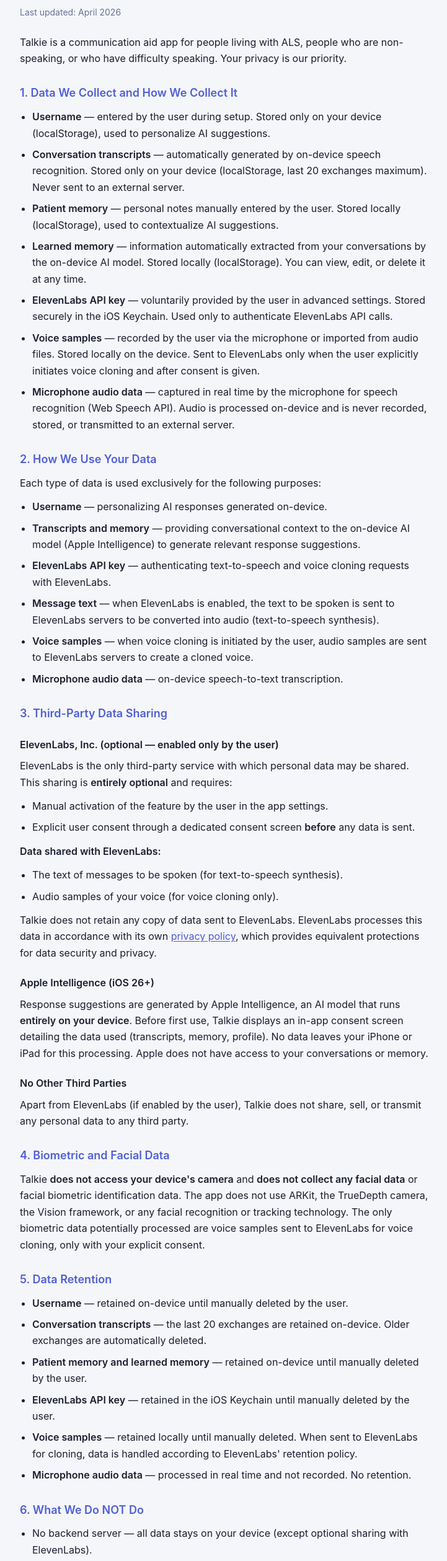
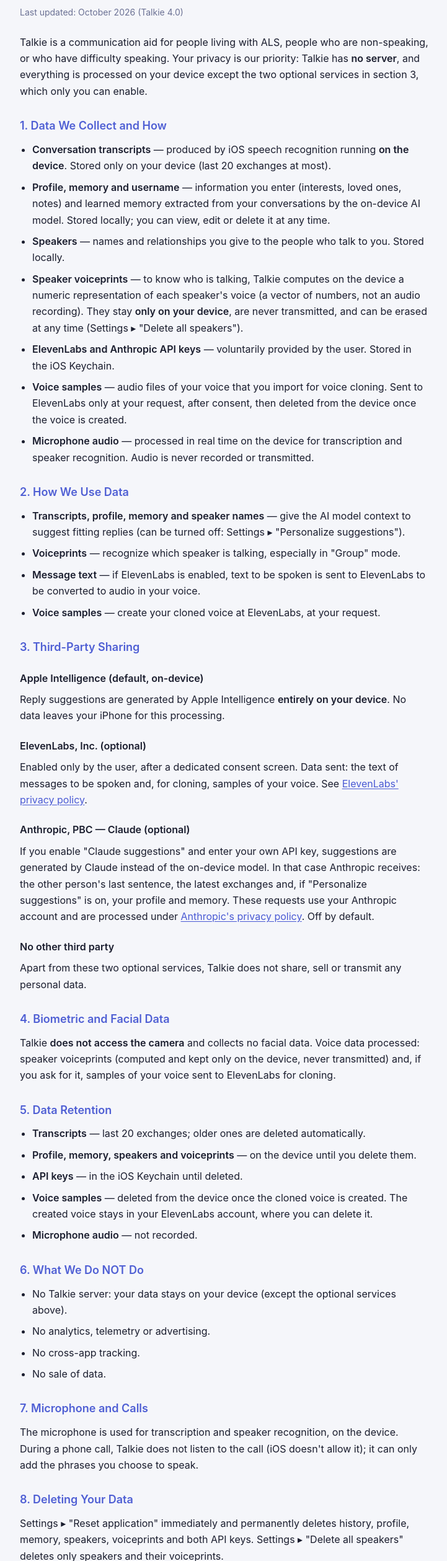
Before and after one commit to LeonardoGracioS/talkie-support, a plain HTML site: page privacy-en.html in a window 1280 px wide. Shown: the part 60-2578 px from the top of the page at 62% size, without its empty margins (278-999 px from the left). Drawn offline with Linux system fonts and the light colour scheme.

Commit message:
docs(privacy): Talkie 4.0 — on-device speaker voiceprints, optional Claude (Anthropic), sample deletion after cloning, full reset
Co-Authored-By: Claude Opus 5.5 <noreply@anthropic.com>

```diff
--- a/privacy-en.html
+++ b/privacy-en.html
@@ -87,88 +87,75 @@ strong { color: var(--text); font-weight: 600; }
 </head>
 <body>
 <h1>Privacy Policy</h1>
-<div class="date">Last updated: April 2026</div>
+<div class="date">Last updated: October 2026 (Talkie 4.0)</div>
 
-<p>Talkie is a communication aid app for people living with ALS, people who are non-speaking, or who have difficulty speaking. Your privacy is our priority.</p>
+<p>Talkie is a communication aid for people living with ALS, people who are non-speaking, or who have difficulty speaking. Your privacy is our priority: Talkie has <strong>no server</strong>, and everything is processed on your device except the two optional services in section 3, which only you can enable.</p>
 
-<h2>1. Data We Collect and How We Collect It</h2>
+<h2>1. Data We Collect and How</h2>
 <ul>
-  <li><strong>Username</strong> — entered by the user during setup. Stored only on your device (localStorage), used to personalize AI suggestions.</li>
-  <li><strong>Conversation transcripts</strong> — automatically generated by on-device speech recognition. Stored only on your device (localStorage, last 20 exchanges maximum). Never sent to an external server.</li>
-  <li><strong>Patient memory</strong> — personal notes manually entered by the user. Stored locally (localStorage), used to contextualize AI suggestions.</li>
-  <li><strong>Learned memory</strong> — information automatically extracted from your conversations by the on-device AI model. Stored locally (localStorage). You can view, edit, or delete it at any time.</li>
-  <li><strong>ElevenLabs API key</strong> — voluntarily provided by the user in advanced settings. Stored securely in the iOS Keychain. Used only to authenticate ElevenLabs API calls.</li>
-  <li><strong>Voice samples</strong> — recorded by the user via the microphone or imported from audio files. Stored locally on the device. Sent to ElevenLabs only when the user explicitly initiates voice cloning and after consent is given.</li>
-  <li><strong>Microphone audio data</strong> — captured in real time by the microphone for speech recognition (Web Speech API). Audio is processed on-device and is never recorded, stored, or transmitted to an external server.</li>
+  <li><strong>Conversation transcripts</strong> — produced by iOS speech recognition running <strong>on the device</strong>. Stored only on your device (last 20 exchanges at most).</li>
+  <li><strong>Profile, memory and username</strong> — information you enter (interests, loved ones, notes) and learned memory extracted from your conversations by the on-device AI model. Stored locally; you can view, edit or delete it at any time.</li>
+  <li><strong>Speakers</strong> — names and relationships you give to the people who talk to you. Stored locally.</li>
+  <li><strong>Speaker voiceprints</strong> — to know who is talking, Talkie computes on the device a numeric representation of each speaker's voice (a vector of numbers, not an audio recording). They stay <strong>only on your device</strong>, are never transmitted, and can be erased at any time (Settings ▸ "Delete all speakers").</li>
+  <li><strong>ElevenLabs and Anthropic API keys</strong> — voluntarily provided by the user. Stored in the iOS Keychain.</li>
+  <li><strong>Voice samples</strong> — audio files of your voice that you import for voice cloning. Sent to ElevenLabs only at your request, after consent, then deleted from the device once the voice is created.</li>
+  <li><strong>Microphone audio</strong> — processed in real time on the device for transcription and speaker recognition. Audio is never recorded or transmitted.</li>
 </ul>
 
-<h2>2. How We Use Your Data</h2>
-<p>Each type of data is used exclusively for the following purposes:</p>
+<h2>2. How We Use Data</h2>
 <ul>
-  <li><strong>Username</strong> — personalizing AI responses generated on-device.</li>
-  <li><strong>Transcripts and memory</strong> — providing conversational context to the on-device AI model (Apple Intelligence) to generate relevant response suggestions.</li>
-  <li><strong>ElevenLabs API key</strong> — authenticating text-to-speech and voice cloning requests with ElevenLabs.</li>
-  <li><strong>Message text</strong> — when ElevenLabs is enabled, the text to be spoken is sent to ElevenLabs servers to be converted into audio (text-to-speech synthesis).</li>
-  <li><strong>Voice samples</strong> — when voice cloning is initiated by the user, audio samples are sent to ElevenLabs servers to create a cloned voice.</li>
-  <li><strong>Microphone audio data</strong> — on-device speech-to-text transcription.</li>
+  <li><strong>Transcripts, profile, memory and speaker names</strong> — give the AI model context to suggest fitting replies (can be turned off: Settings ▸ "Personalize suggestions").</li>
+  <li><strong>Voiceprints</strong> — recognize which speaker is talking, especially in "Group" mode.</li>
+  <li><strong>Message text</strong> — if ElevenLabs is enabled, text to be spoken is sent to ElevenLabs to be converted to audio in your voice.</li>
+  <li><strong>Voice samples</strong> — create your cloned voice at ElevenLabs, at your request.</li>
 </ul>
 
-<h2>3. Third-Party Data Sharing</h2>
-<h3>ElevenLabs, Inc. (optional — enabled only by the user)</h3>
-<p>ElevenLabs is the only third-party service with which personal data may be shared. This sharing is <strong>entirely optional</strong> and requires:</p>
-<ul>
-  <li>Manual activation of the feature by the user in the app settings.</li>
-  <li>Explicit user consent through a dedicated consent screen <strong>before</strong> any data is sent.</li>
-</ul>
-<p><strong>Data shared with ElevenLabs:</strong></p>
-<ul>
-  <li>The text of messages to be spoken (for text-to-speech synthesis).</li>
-  <li>Audio samples of your voice (for voice cloning only).</li>
-</ul>
-<p>Talkie does not retain any copy of data sent to ElevenLabs. ElevenLabs processes this data in accordance with its own <a href="https://elevenlabs.io/privacy" target="_blank" rel="noopener">privacy policy</a>, which provides equivalent protections for data security and privacy.</p>
+<h2>3. Third-Party Sharing</h2>
+<h3>Apple Intelligence (default, on-device)</h3>
+<p>Reply suggestions are generated by Apple Intelligence <strong>entirely on your device</strong>. No data leaves your iPhone for this processing.</p>
 
-<h3>Apple Intelligence (iOS 26+)</h3>
-<p>Response suggestions are generated by Apple Intelligence, an AI model that runs <strong>entirely on your device</strong>. Before first use, Talkie displays an in-app consent screen detailing the data used (transcripts, memory, profile). No data leaves your iPhone or iPad for this processing. Apple does not have access to your conversations or memory.</p>
+<h3>ElevenLabs, Inc. (optional)</h3>
+<p>Enabled only by the user, after a dedicated consent screen. Data sent: the text of messages to be spoken and, for cloning, samples of your voice. See <a href="https://elevenlabs.io/privacy" target="_blank" rel="noopener">ElevenLabs' privacy policy</a>.</p>
 
-<h3>No Other Third Parties</h3>
-<p>Apart from ElevenLabs (if enabled by the user), Talkie does not share, sell, or transmit any personal data to any third party.</p>
+<h3>Anthropic, PBC — Claude (optional)</h3>
+<p>If you enable "Claude suggestions" and enter your own API key, suggestions are generated by Claude instead of the on-device model. In that case Anthropic receives: the other person's last sentence, the latest exchanges and, if "Personalize suggestions" is on, your profile and memory. These requests use your Anthropic account and are processed under <a href="https://www.anthropic.com/legal/privacy" target="_blank" rel="noopener">Anthropic's privacy policy</a>. Off by default.</p>
+
+<h3>No other third party</h3>
+<p>Apart from these two optional services, Talkie does not share, sell or transmit any personal data.</p>
 
 <h2>4. Biometric and Facial Data</h2>
-<p>Talkie <strong>does not access your device's camera</strong> and <strong>does not collect any facial data</strong> or facial biometric identification data. The app does not use ARKit, the TrueDepth camera, the Vision framework, or any facial recognition or tracking technology. The only biometric data potentially processed are voice samples sent to ElevenLabs for voice cloning, only with your explicit consent.</p>
+<p>Talkie <strong>does not access the camera</strong> and collects no facial data. Voice data processed: speaker voiceprints (computed and kept only on the device, never transmitted) and, if you ask for it, samples of your voice sent to ElevenLabs for cloning.</p>
 
 <h2>5. Data Retention</h2>
 <ul>
-  <li><strong>Username</strong> — retained on-device until manually deleted by the user.</li>
-  <li><strong>Conversation transcripts</strong> — the last 20 exchanges are retained on-device. Older exchanges are automatically deleted.</li>
-  <li><strong>Patient memory and learned memory</strong> — retained on-device until manually deleted by the user.</li>
-  <li><strong>ElevenLabs API key</strong> — retained in the iOS Keychain until manually deleted by the user.</li>
-  <li><strong>Voice samples</strong> — retained locally until manually deleted. When sent to ElevenLabs for cloning, data is handled according to ElevenLabs' retention policy.</li>
-  <li><strong>Microphone audio data</strong> — processed in real time and not recorded. No retention.</li>
+  <li><strong>Transcripts</strong> — last 20 exchanges; older ones are deleted automatically.</li>
+  <li><strong>Profile, memory, speakers and voiceprints</strong> — on the device until you delete them.</li>
+  <li><strong>API keys</strong> — in the iOS Keychain until deleted.</li>
+  <li><strong>Voice samples</strong> — deleted from the device once the cloned voice is created. The created voice stays in your ElevenLabs account, where you can delete it.</li>
+  <li><strong>Microphone audio</strong> — not recorded.</li>
 </ul>
 
 <h2>6. What We Do NOT Do</h2>
 <ul>
-  <li>No backend server — all data stays on your device (except optional sharing with ElevenLabs).</li>
-  <li>No analytics or telemetry collection.</li>
-  <li>No advertising.</li>
+  <li>No Talkie server: your data stays on your device (except the optional services above).</li>
+  <li>No analytics, telemetry or advertising.</li>
   <li>No cross-app tracking.</li>
-  <li>No sale or sharing of data with third parties (except ElevenLabs if enabled).</li>
-  <li>No camera access and no facial data collection.</li>
+  <li>No sale of data.</li>
 </ul>
 
-<h2>7. Microphone</h2>
-<p>Talkie uses the microphone exclusively for speech recognition (Web Speech API). Audio is processed on your device in real time and is never recorded, stored, or transmitted to an external server.</p>
+<h2>7. Microphone and Calls</h2>
+<p>The microphone is used for transcription and speaker recognition, on the device. During a phone call, Talkie does not listen to the call (iOS doesn't allow it); it can only add the phrases you choose to speak.</p>
 
 <h2>8. Deleting Your Data</h2>
-<p>You can delete all your data at any time from the app settings (Personal Data section). This removes conversation history, memory, voice samples, and the API key from the iOS Keychain. Deletion is immediate and irreversible.</p>
+<p>Settings ▸ "Reset application" immediately and permanently deletes history, profile, memory, speakers, voiceprints and both API keys. Settings ▸ "Delete all speakers" deletes only speakers and their voiceprints.</p>
 
 <h2>9. Children</h2>
 <p>Talkie is not intended for children under 13.</p>
 
 <h2>10. Changes to This Policy</h2>
-<p>We may update this privacy policy from time to time. The last updated date will be changed accordingly. We encourage you to review this page regularly.</p>
+<p>We may update this policy; the date above will change accordingly.</p>
 
 <h2>11. Contact</h2>
-<p>For privacy questions, contact us at: <a href="mailto:samuelgracio@gmail.com">samuelgracio@gmail.com</a></p>
+<p>For any privacy question: <a href="mailto:samuelgracio@gmail.com">samuelgracio@gmail.com</a></p>
 </body>
 </html>
```
Also changed, not shown: privacy.html (+36 -49 lines).
